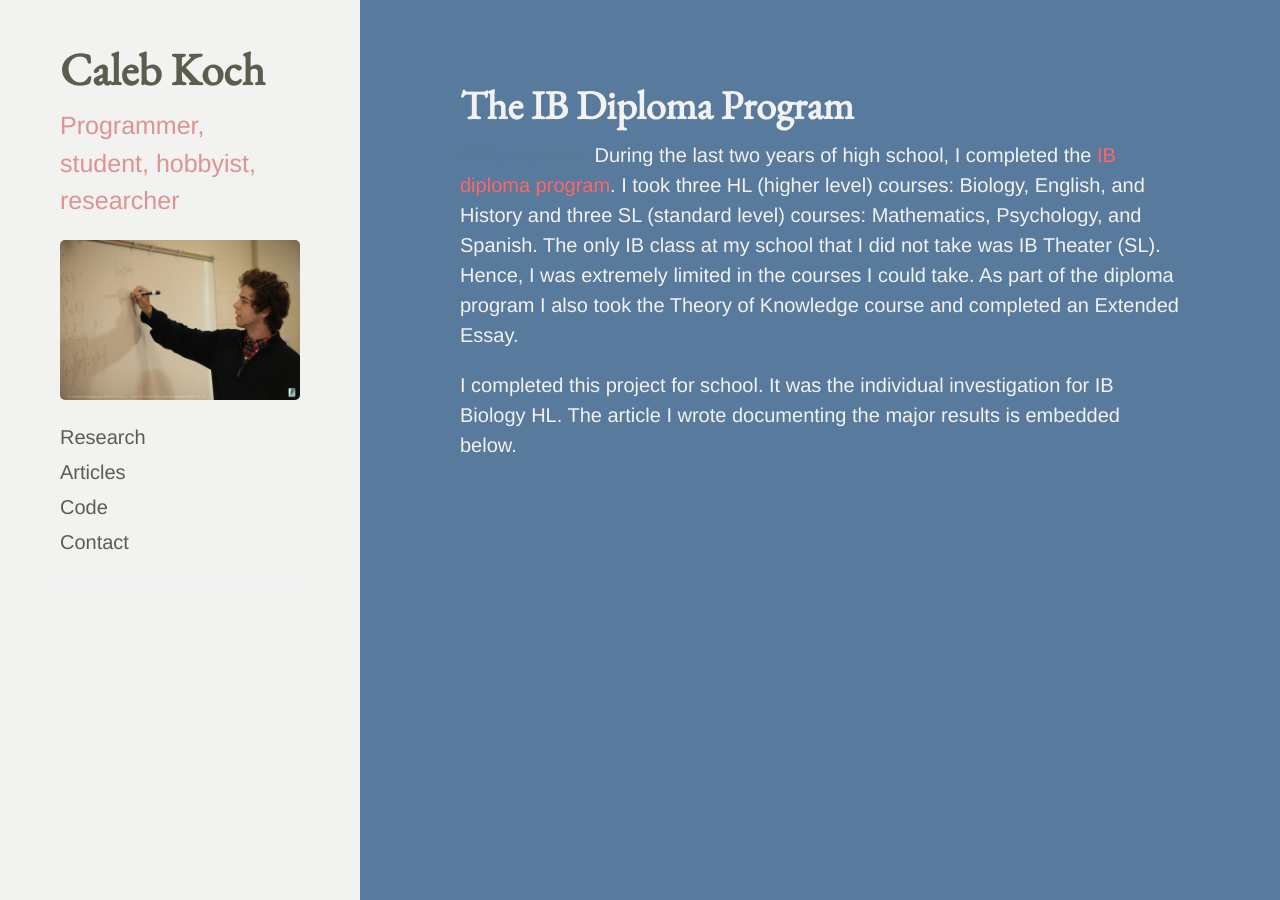
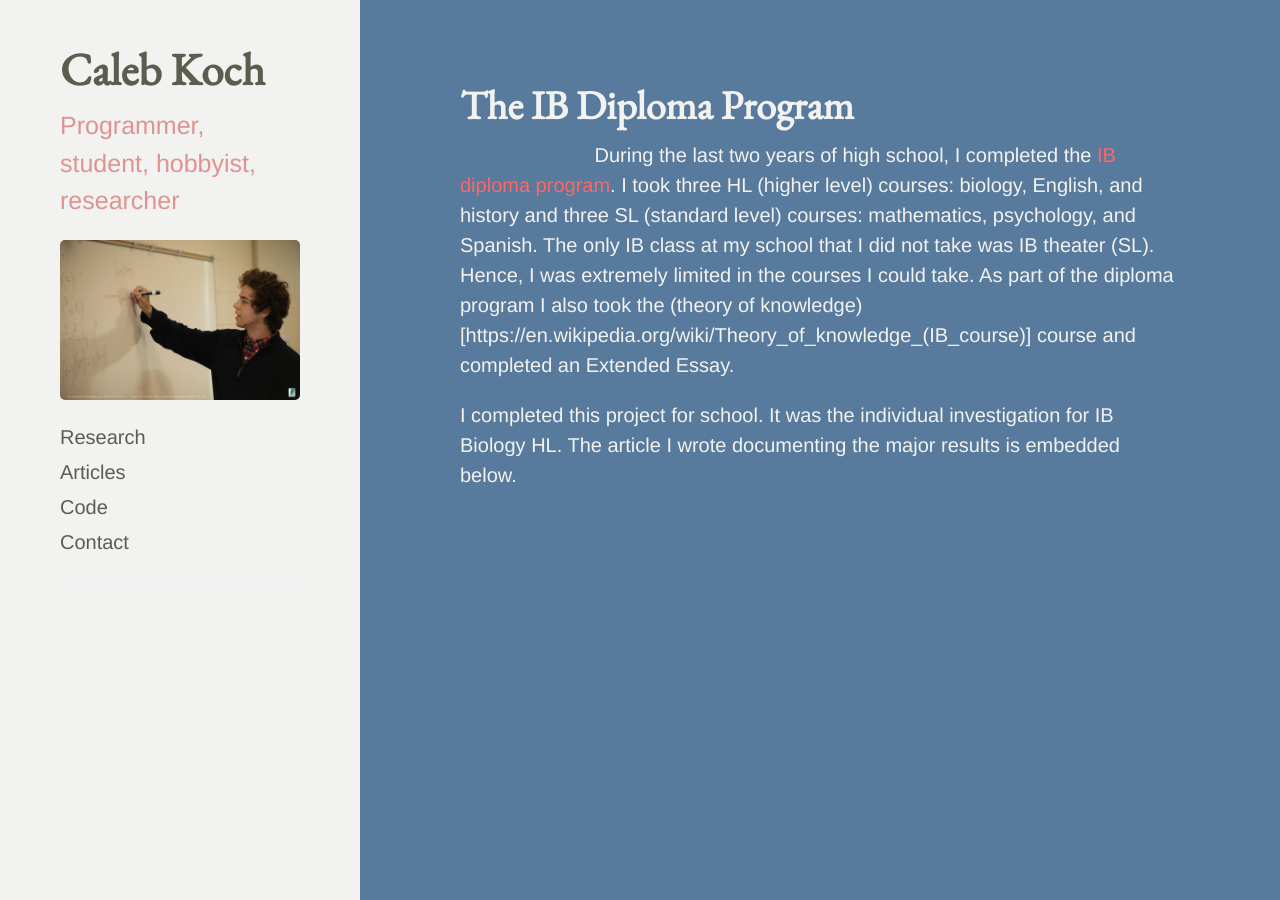
Before and after one commit to cakoch10/cakoch10.github.io, a Jekyll site: the page built from IB.md, in a window 1280 px wide. Built offline with Jekyll 4.4.1, drawn with Linux system fonts in a browser that asks for light colours; some of the changed lines change nothing that is shown.

Commit message:
Update IB.md

```diff
--- a/IB.md
+++ b/IB.md
@@ -4,7 +4,7 @@ title: The IB Diploma Program
 ---
 ##Background
 <span style="color:#f2f2f0">
-During the last two years of high school, I completed the [IB diploma program](https://en.wikipedia.org/wiki/IB_Diploma_Programme). I took three HL (higher level) courses: Biology, English, and History and three SL (standard level) courses: Mathematics, Psychology, and Spanish. The only IB class at my school that I did not take was IB Theater (SL). Hence, I was extremely limited in the courses I could take. As part of the diploma program I also took the Theory of Knowledge course and completed an Extended Essay.
+During the last two years of high school, I completed the [IB diploma program](https://en.wikipedia.org/wiki/IB_Diploma_Programme). I took three HL (higher level) courses: biology, English, and history and three SL (standard level) courses: mathematics, psychology, and Spanish. The only IB class at my school that I did not take was IB theater (SL). Hence, I was extremely limited in the courses I could take. As part of the diploma program I also took the (theory of knowledge)[https://en.wikipedia.org/wiki/Theory_of_knowledge_(IB_course)] course and completed an Extended Essay.
 </span>
 
 <span style="color:#f2f2f0">
```
